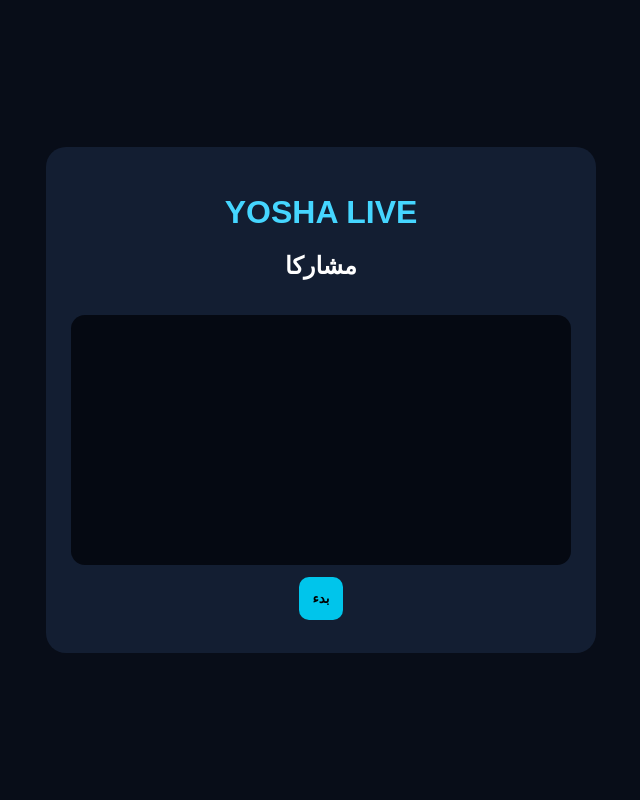
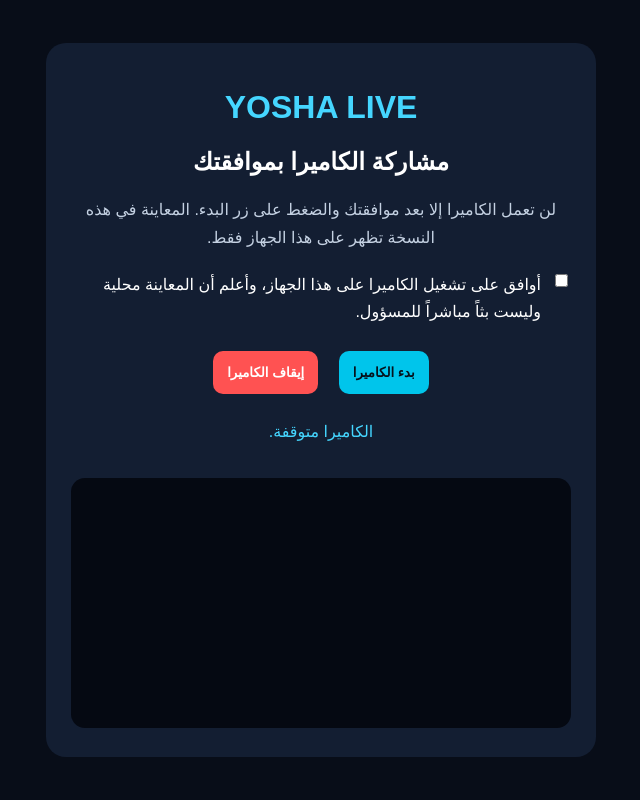
Before and after one commit to dyi3wpu4dw3w/OSHA-Security-Link, a Flask app: page /camera in a window 1280 px wide. Shown: the whole page, without its empty margins (319-959 px from the left). Run offline with Flask 3, Linux system fonts and the light colour scheme.

Commit message:
Fix camera consent preview

```diff
--- a/templates/camera.html
+++ b/templates/camera.html
@@ -5,79 +5,180 @@
 <meta charset="UTF-8">
 <meta name="viewport" content="width=device-width, initial-scale=1">
 <title>YOSHA LIVE</title>
+
 <style>
-*{box-sizing:border-box}
-body{
- margin:0;background:#080d18;color:white;
- font-family:Arial;padding:20px;
- display:flex;justify-content:center;align-items:center;
- min-height:100vh
+* {
+    box-sizing: border-box;
 }
-.card{
- width:100%;max-width:550px;background:#131e32;
- padding:25px;border-radius:20px;text-align:center
+
+body {
+    margin: 0;
+    background: #080d18;
+    color: white;
+    font-family: Arial;
+    padding: 20px;
+    display: flex;
+    justify-content: center;
+    align-items: center;
+    min-height: 100vh;
 }
-h1{color:#45d6ff}
-p{line-height:1.8;color:#c4d1e2}
-video{
- width:100%;background:#050912;
- border-radius:14px;margin-top:15px
+
+.card {
+    width: 100%;
+    max-width: 550px;
+    background: #131e32;
+    padding: 25px;
+    border-radius: 20px;
+    text-align: center;
 }
-button{
- border:0;border-radius:10px;padding:14px;
- margin:8px;font-weight:bold;cursor:pointer
+
+h1 {
+    color: #45d6ff;
 }
-.start{background:#00c5eb}
-.stop{background:#ff5252;color:white}
-#status{color:#45d6ff}
+
+p {
+    line-height: 1.8;
+    color: #c4d1e2;
+}
+
+video {
+    width: 100%;
+    min-height: 220px;
+    background: #050912;
+    border-radius: 14px;
+    margin-top: 15px;
+}
+
+button {
+    border: 0;
+    border-radius: 10px;
+    padding: 14px;
+    margin: 8px;
+    font-weight: bold;
+    cursor: pointer;
+}
+
+.start {
+    background: #00c5eb;
+    color: #06121c;
+}
+
+.stop {
+    background: #ff5252;
+    color: white;
+}
+
+#status {
+    color: #45d6ff;
+    min-height: 24px;
+}
+
+.consent {
+    display: flex;
+    gap: 10px;
+    align-items: flex-start;
+    text-align: right;
+    margin: 18px 0;
+    line-height: 1.7;
+}
 </style>
 </head>
+
 <body>
+
 <div class="card">
+
     <h1>YOSHA LIVE</h1>
-<h2>مشاركا</h2>
+
+    <h2>مشاركة الكاميرا بموافقتك</h2>
+
+    <p>
+        لن تعمل الكاميرا إلا بعد موافقتك والضغط على زر البدء.
+        المعاينة في هذه النسخة تظهر على هذا الجهاز فقط.
+    </p>
+
+    <label class="consent">
+        <input type="checkbox" id="consent">
+        أوافق على تشغيل الكاميرا على هذا الجهاز،
+        وأعلم أن المعاينة محلية وليست بثاً مباشراً للمسؤول.
+    </label>
+
+    <button class="start" id="startBtn" type="button">
+        بدء الكاميرا
+    </button>
+
+    <button class="stop" id="stopBtn" type="button">
+        إيقاف الكاميرا
+    </button>
+
+    <p id="status" role="status" aria-live="polite">
+        الكاميرا متوقفة.
+    </p>
 
     <video id="camera" autoplay playsinline muted></video>
-
-
-<button class="start" onclick="startCamera()">
-بدء
-</button>
 
 </div>
 
 <script>
 let stream = null;
 
-async function startCamera(){
- if(!document.getElementById("consent").checked){
-  alert("يرجى الموافقة أولاً");
+const consent = document.getElementById("consent");
+const video = document.getElementById("camera");
+const statusEl = document.getElementById("status");
+
+document.getElementById("startBtn").addEventListener("click", startCamera);
+document.getElementById("stopBtn").addEventListener("click", stopCamera);
+
+async function startCamera() {
+
+    if (!consent.checked) {
+        statusEl.textContent = "يرجى تحديد الموافقة أولاً.";
         return;
     }
 
- try{
+    if (!navigator.mediaDevices ||
+        !navigator.mediaDevices.getUserMedia) {
+
+        statusEl.textContent =
+            "المتصفح لا يدعم الكاميرا هنا. افتح الرابط في متصفح حديث عبر HTTPS.";
+        return;
+    }
+
+    try {
+
+        statusEl.textContent = "جارٍ طلب إذن الكاميرا...";
+
         stream = await navigator.mediaDevices.getUserMedia({
-   video:true,audio:false
+            video: true,
+            audio: false
         });
 
-  document.getElementById("camera").srcObject=stream;
-  document.getElementById("status").textContent=
-   " تعمل.";
- }catch(error){
-  document.getElementById("status").textContent=
-   "تعذر تشغيل الكاميرا: "+error.name;
+        video.srcObject = stream;
+        await video.play();
+
+        statusEl.textContent =
+            "الكاميرا تعمل على هذا الجهاز. لا يوجد بث إلى لوحة التحكم في هذه النسخة.";
+
+    } catch (error) {
+
+        statusEl.textContent =
+            "تعذر تشغيل الكاميرا: " + (error.name || "خطأ غير معروف");
     }
 }
 
-function stopCamera(){
- if(stream){
-  stream.getTracks().forEach(track=>track.stop());
-  stream=null;
+function stopCamera() {
+
+    if (stream) {
+        stream.getTracks().forEach(track => track.stop());
+        stream = null;
     }
- document.getElementById("camera").srcObject=null;
- document.getElementById("status").textContent=
-  "تم ";
+
+    video.srcObject = null;
+    statusEl.textContent = "تم إيقاف الكاميرا.";
 }
+
+window.addEventListener("pagehide", stopCamera);
 </script>
+
 </body>
 </html>
```
Lines whose indentation alone changed are shown as unchanged.
